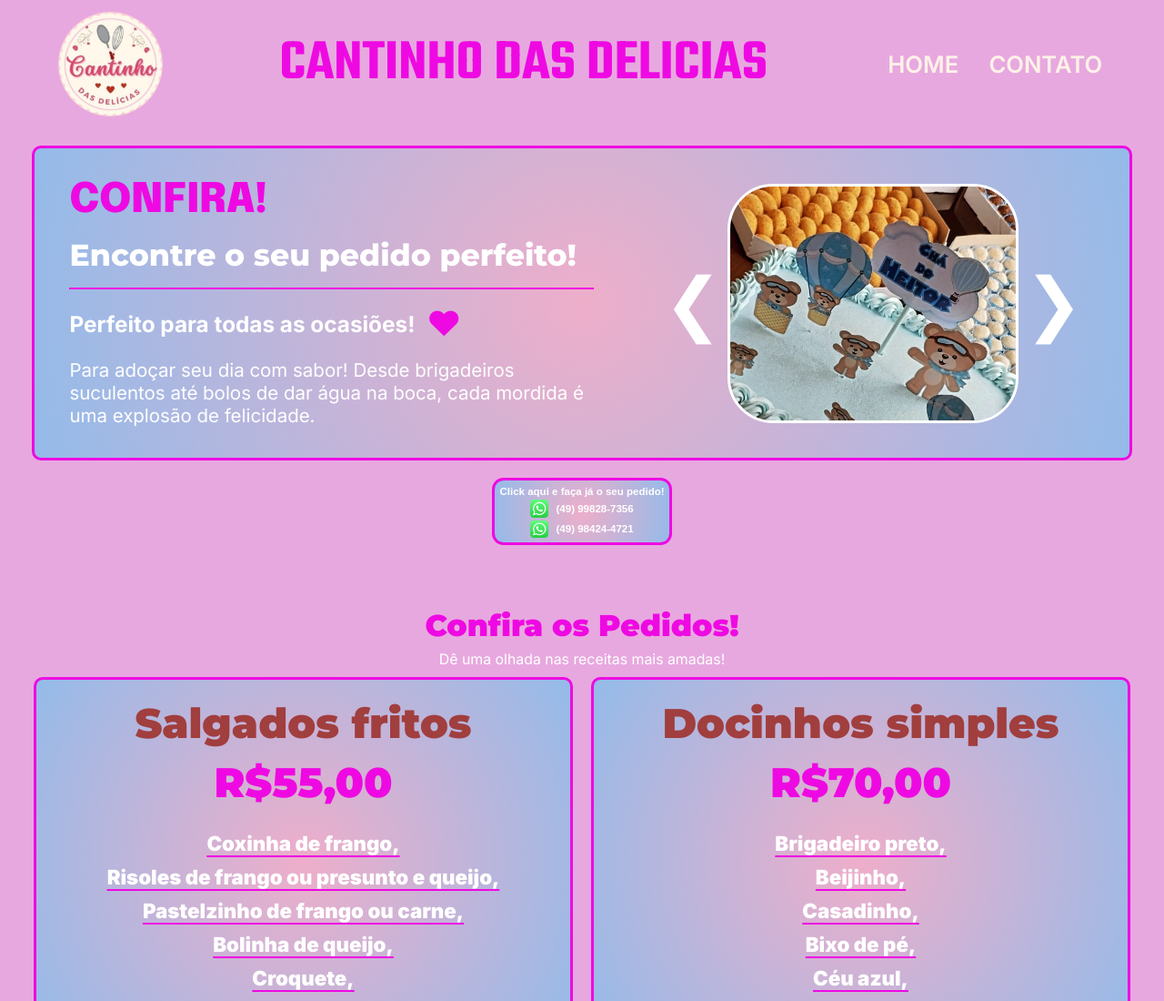
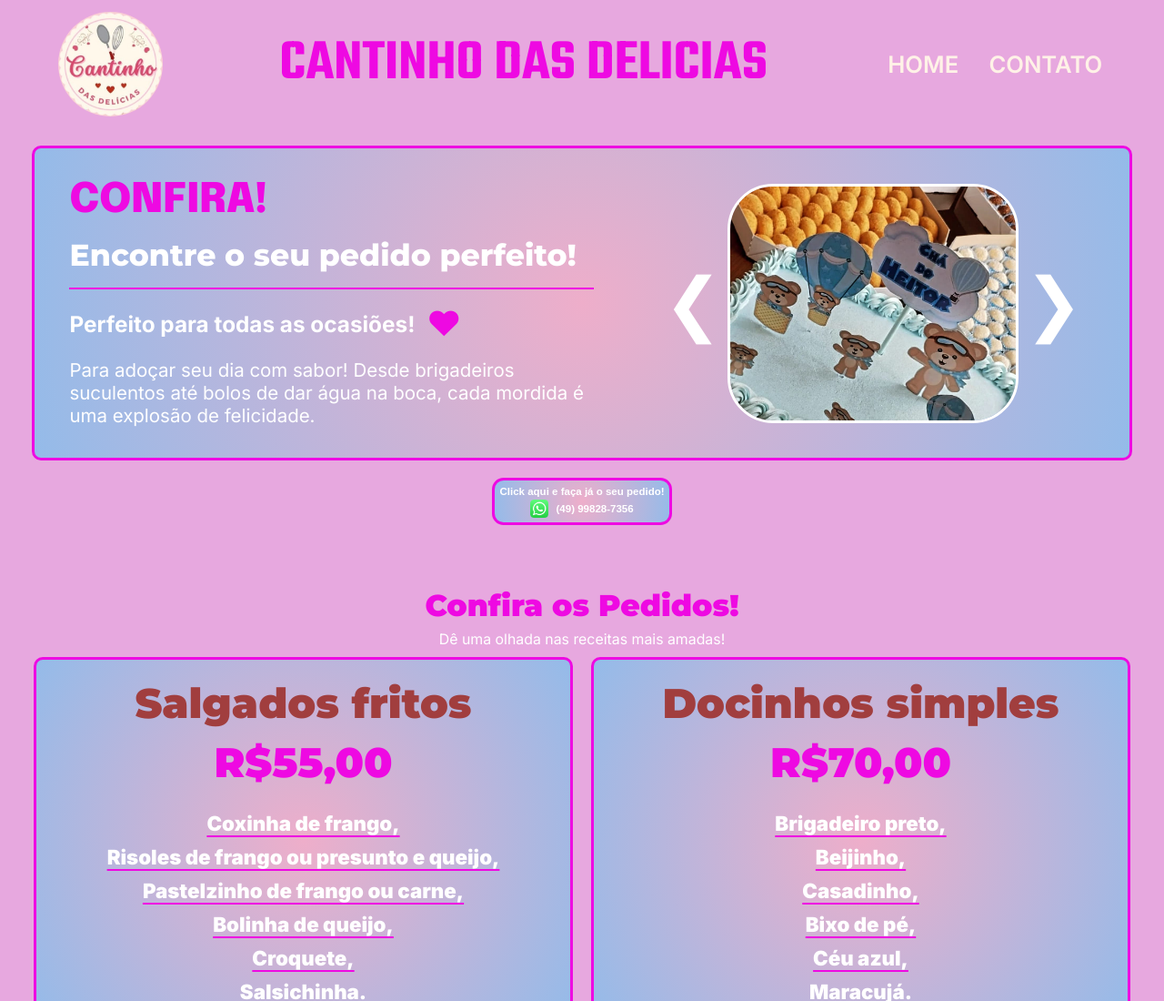
Before and after one commit to AlanOliverDev/Project_Cantinho_das_Delicias-, a plain HTML site: page index.html in a window 1280 px wide. Shown: the top 1100 px of the page at 91% size. Drawn offline with Linux system fonts and the light colour scheme.

Commit message:
Update index.html

```diff
--- a/index.html
+++ b/index.html
@@ -113,13 +113,6 @@
             />
             <span class="texto_botao-Whatszap">(49) 99828-7356</span>
           </div>
-          <div class="whatsapp-container">
-            <img
-              class="img-botao-Watszap"
-              src="img/whatsapp logo_icon.png"
-            />
-            <span class="texto_botao-Whatszap">(49) 98424-4721</span>
-        </div>
           </a>
         </button>
       </section>
```
